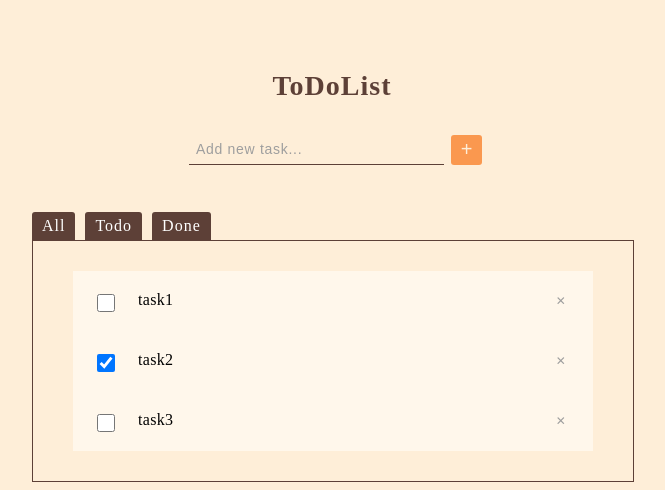
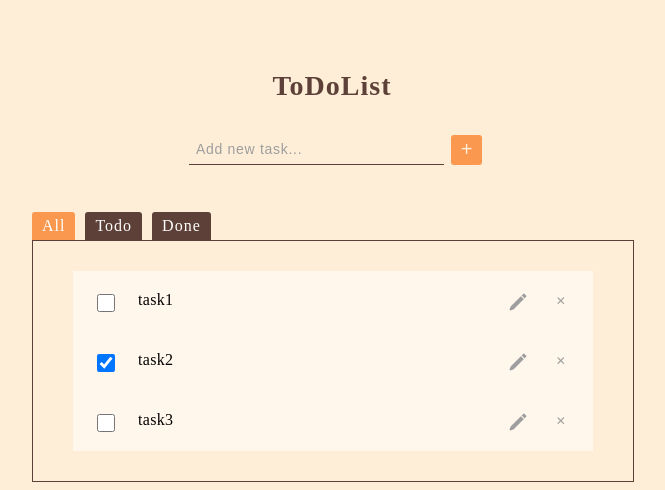
Before and after one commit to haurong/react-todolist, a React (Create React App) app: page / in a window 1280 px wide. Shown: the top 490 px of the page, without its empty margins (308-973 px from the left). Built offline with nearby package versions, Linux system fonts and the light colour scheme.

Commit message:
完成（剩編輯）

```diff
--- a/src/App.js
+++ b/src/App.js
@@ -1,7 +1,7 @@
 import TaskList from './TaskList';
 import AddTask from './AddTask';
 import styled from 'styled-components';
-import './App.css';
+import './app.css';
 
 
 const Wrapper = styled.div`
--- a/src/Filter.js
+++ b/src/Filter.js
@@ -1,4 +1,6 @@
 import styled from "styled-components";
+import { useDispatch } from "react-redux";
+import * as actions from "./actions/filter";
 
 const ButtonContainer = styled.div`
     display: flex;
@@ -7,7 +9,7 @@ const Button = styled.div`
     width: min-content;
     padding: 5px 10px;
     margin-right: 10px;
-    background-color: #5D4037;
+    background-color: ${(props) => (props.active ? "#FA984F" : "#5D4037" )};
     border: none;
     border-radius: 3px 3px 0 0;
     color: #FFFFFF;
@@ -15,18 +17,29 @@ const Button = styled.div`
     text-align: center;
     cursor: pointer;
 
-    &:hover {
-        background-color: #FA984F;
-    }
 `;
 
 
-function Filter(){
+function Filter(props){
+    const dispatch = useDispatch();
     return(
         <ButtonContainer>
-            <Button>All</Button>
-            <Button>Todo</Button>
-            <Button>Done</Button>
+            <Button
+            active={props.selected === "SHOW_ALL"}
+            onClick={ () => dispatch(actions.setFilter("SHOW_ALL")) }
+            >
+                All
+            </Button>
+            <Button active={props.selected === "SHOW_TODO" }
+            onClick={ () => dispatch(actions.setFilter("SHOW_TODO")) }
+            >
+                Todo
+            </Button>
+            <Button active={props.selected === "SHOW_DONE" }
+            onClick={ () => dispatch(actions.setFilter("SHOW_DONE")) }
+            >
+                Done
+            </Button>
         </ButtonContainer>
     );
 }
--- a/src/TaskItem.js
+++ b/src/TaskItem.js
@@ -1,4 +1,7 @@
 import styled from "styled-components";
+import { useDispatch } from 'react-redux';
+import editIcon from './icon/edit.png'
+import * as actions from './actions/todos';
 
 const Wrapper = styled.div`
     background-color: #FFF7EB;
@@ -21,6 +24,21 @@ const TaskName = styled.div`
     flex-grow: 1;
     margin: 0 20px;
 `;
+
+const EditBtn =styled.div`
+    margin:2px 20px;
+    border:none;
+    height:20px;
+    width:20px;
+    background-color: inherit;
+
+    img {
+        height: 18px;
+        width: 18px;
+        cursor: pointer;
+    }
+`;
+
 const Button = styled.div`
     font-family: "Noto Sans TC", sans-serif;
     font-size: 12px;
@@ -41,15 +59,23 @@ const Button = styled.div`
 
 
 
+
 function TaskItem(props){
+
+    const dispatch = useDispatch();
+
     return(
         <Wrapper>
             <Checkbox
             type='checkbox'
             checked={props.task.isCompleted}
+            onChange={ () => dispatch(actions.toggleTask(props.task.idx)) }
             />
             <TaskName>{props.task.taskName}</TaskName>
-            <Button>✕</Button>
+            <EditBtn>
+                <img src={editIcon} alt="" />
+            </EditBtn>
+            <Button onClick={ () => dispatch(actions.deleteTask(props.task.idx))} >✕</Button>
         </Wrapper>
     );
 }
--- a/src/TaskList.js
+++ b/src/TaskList.js
@@ -1,8 +1,8 @@
 import styled from 'styled-components';
+import { useSelector } from 'react-redux';
 import Filter from './Filter';
 import TaskItem from './TaskItem';
-import { useSelector } from 'react-redux';
-import store from './store';
+
 
 const Wrapper = styled.div`
     margin: 0 auto;
@@ -23,18 +23,27 @@ const TaskListContainer = styled.div`
 function TaskList(){
     const tasks = useSelector((store) => store.todosReducer);
 
+    const filter = useSelector((store) => store.filterReducer);
+
     const renderItems = () => {
         let list = [];
         tasks.forEach((item, index)=>{
+            if(
+                (filter === "SHOW_ALL" ) ||
+                (filter === "SHOW_TODO" && !item.isCompleted ) ||
+                (filter === "SHOW_DONE" && item.isCompleted )
+            ){
             list.push(
                 <TaskItem key={item.taskName} task={{ ...item, idx: index }}/>
             );
+            }
         });
         return list;
     };
+
     return(
         <Wrapper>
-            <Filter/>
+            <Filter selected = {filter} />
             <TaskListContainer>{renderItems()}</TaskListContainer>
         </Wrapper>
     );
--- a/src/actions/ActionTypes.js
+++ b/src/actions/ActionTypes.js
@@ -1,2 +1,5 @@
 export const ADD_TASK = 'ADD_TASK';
 export const DELETE_TASK = 'DELETE_TASK';
+export const SET_FILTER = 'SET_FILTER';
+export const EDIT_TASK = 'EDIT_TASK';
+export const TOGGLE_TASK = 'TOGGLE_TASK';
--- a/src/actions/filter.js
+++ b/src/actions/filter.js
@@ -0,0 +1,8 @@
+import * as types from './ActionTypes';
+
+export function setFilter(filter){
+    return {
+        type :types.SET_FILTER,
+        filter
+    };
+}
--- a/src/actions/todos.js
+++ b/src/actions/todos.js
@@ -1,4 +1,3 @@
-import { type } from '@testing-library/user-event/dist/type';
 import * as types from './ActionTypes';
 
 export function addTask (taskName){
@@ -7,3 +6,24 @@ export function addTask (taskName){
         taskName
     };
 }
+
+export function editTask (idx){
+    return{
+        type: types.EDIT_TASK,
+        idx
+    }
+}
+
+export function deleteTask(idx){
+    return{
+        type: types.DELETE_TASK,
+        idx
+    };
+}
+
+export function toggleTask(idx){
+    return{
+        type: types.TOGGLE_TASK,
+        idx
+    };
+}
--- a/src/reducer/filter.js
+++ b/src/reducer/filter.js
@@ -0,0 +1,10 @@
+import * as types from '../actions/ActionTypes';
+
+export default function filter( state = 'SHOW_ALL' , action ) {
+    switch ( action.type ){
+        case types.SET_FILTER:
+            return action.filter;
+        default:
+            return state;
+    }
+}
--- a/src/reducer/index.js
+++ b/src/reducer/index.js
@@ -1,7 +1,9 @@
 import { combineReducers } from 'redux';
 import todosReducer from './todos';
+import filterReducer from './filter';
 
 const todoApp = combineReducers({
+    filterReducer,
     todosReducer
 });
 
--- a/src/reducer/todos.js
+++ b/src/reducer/todos.js
@@ -1,4 +1,4 @@
-import { type } from '@testing-library/user-event/dist/type';
+
 import * as types from '../actions/ActionTypes';
 
 
@@ -12,12 +12,21 @@ export default function todos(state = initialTasks, action) {
     switch (action.type){
         case types.ADD_TASK:
             return[
-                ... state,
+                ...state,
                 {
                     taskName: action.taskName,
                     isCompleted: false,
                 },
             ];
+        case types.DELETE_TASK:
+            return[
+                ...state.slice(0,action.idx),
+                ...state.slice(action.idx + 1)
+            ];
+        case types.TOGGLE_TASK:
+            let newState = [...state];
+            newState[action.idx].isCompleted = !newState[action.idx].isCompleted;
+            return newState;
         default:
             return state;
     }
```
Also changed, not shown: src/icon/edit.png (added).
